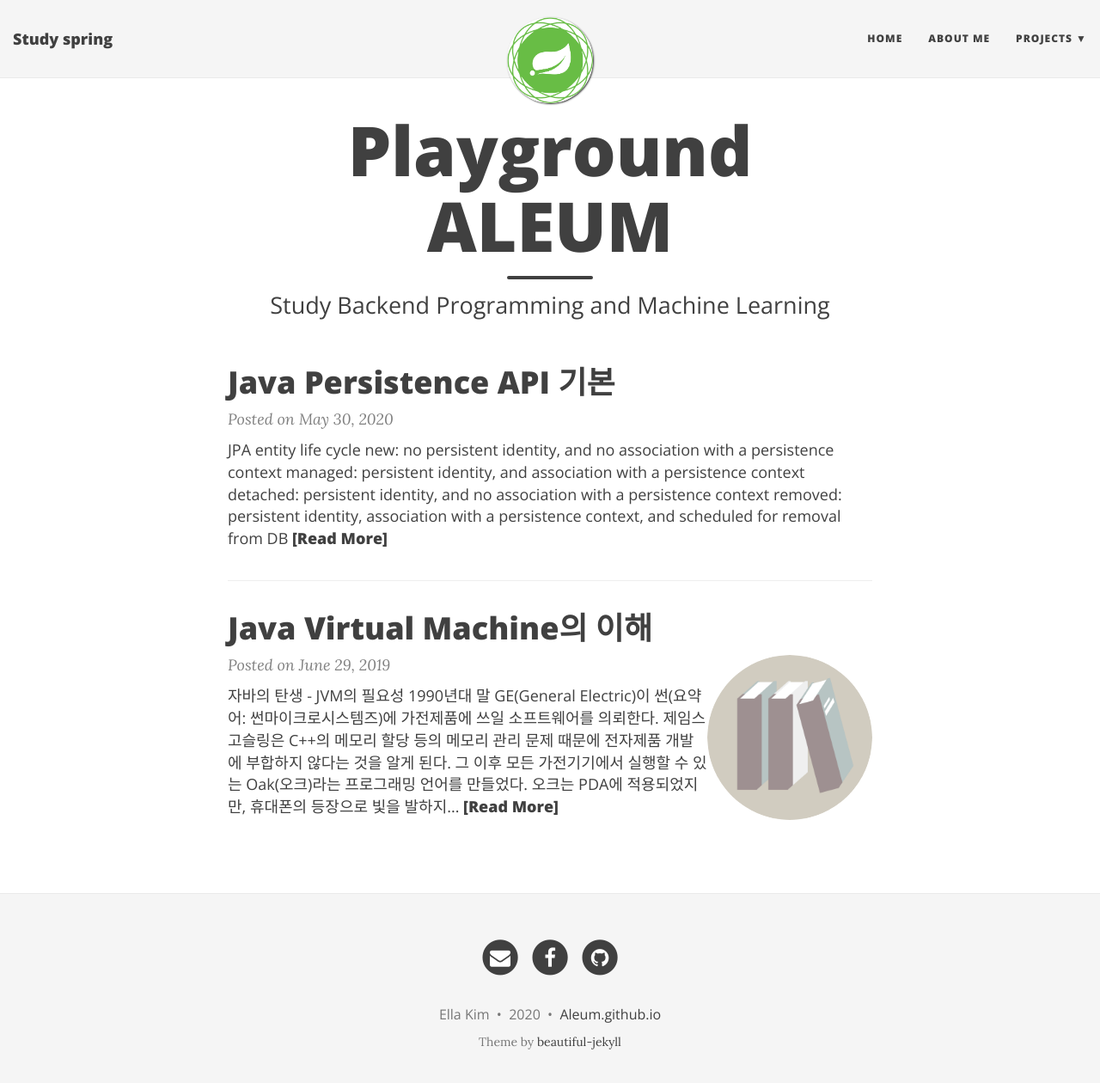
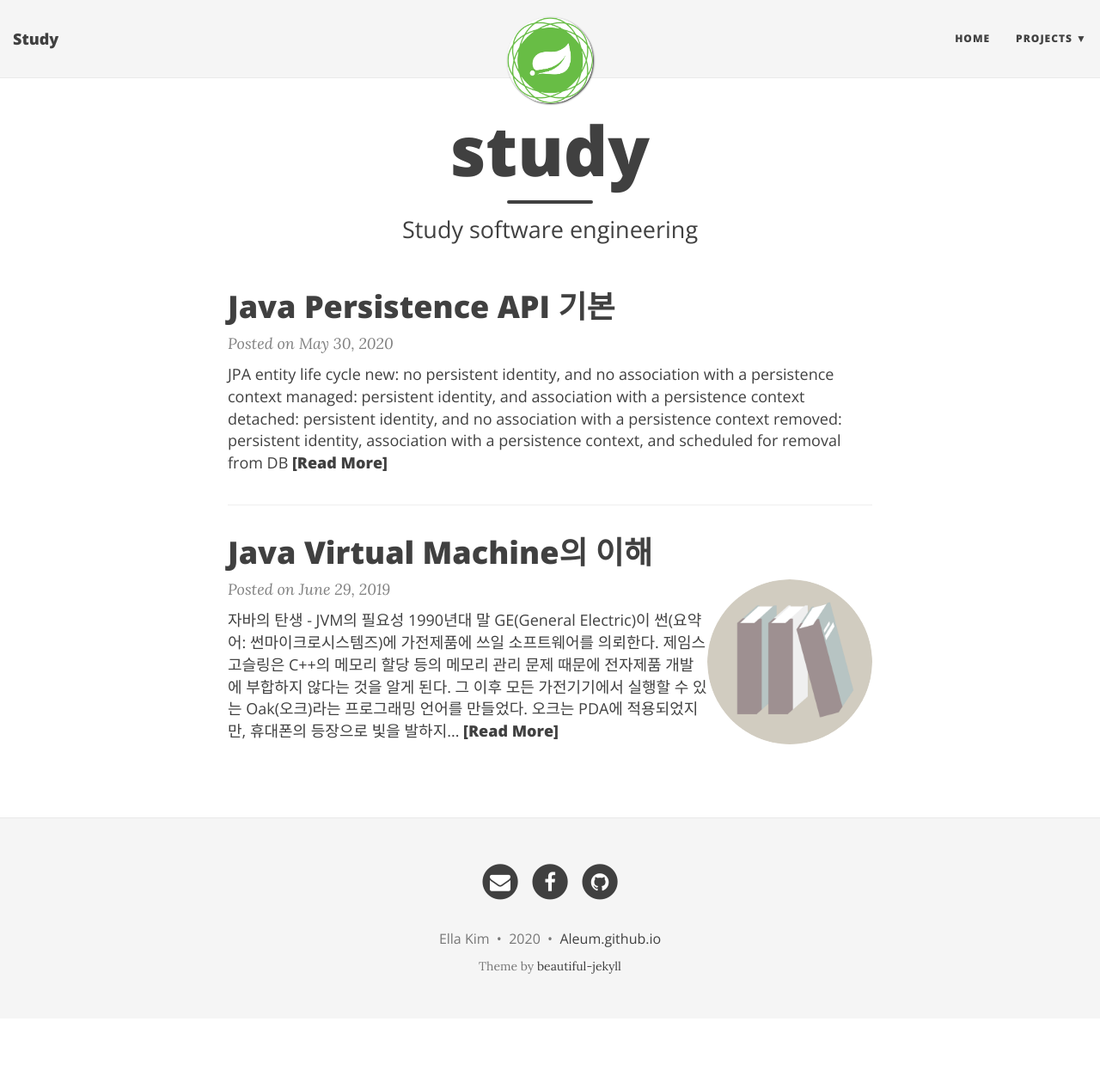
Before and after one commit to Aleum/Study-Spring, a Jekyll site: the page built from index.html, in a window 1280 px wide and 1273 px high. Shown: the top 1260 px of the window at 86% size. Built offline with Jekyll 4.4.1, drawn with Linux system fonts in a browser that asks for light colours; nearby versions of some CDN libraries; the list of posts is cut into pages by our own code.

Commit message:
[20200531] 오글거리는 것 제거

```diff
--- a/_config.yml
+++ b/_config.yml
@@ -14,20 +14,19 @@ baseurl: "/spring"
 # Of course don't forget to change the username and projectname to YOUR username and project
 
 # Name of website
-title: Study spring
+title: Study
 
 # Short description of your site
-description: Study Backend Programming - Spring Frameworks
+description: Study Backend Programming
 
 # --- Navigation bar options --- #
 
 # List of links in the navigation bar
 navbar-links:
   Home: "https://Aleum.github.io"
-  About Me: "aboutme"
   Projects:
     - Book Reviews: "https://Aleum.github.io/engineer-book-review"
-    - Spring: "https://Aleum.github.io/spring"
+    - Study: "https://Aleum.github.io/spring"
     - 9X9 Alphago: "https://github.com/Aleum/AlphaGo"
 
 # Image to show in the navigation bar - image must be a square (width = height)
--- a/index.html
+++ b/index.html
@@ -1,7 +1,7 @@
 ---
 layout: page
-title: Playground ALEUM
-subtitle: Study Backend Programming and Machine Learning
+title: study
+subtitle: Study software engineering
 use-site-title: true
 ---
 
```
Also changed, not shown: aboutme.md (deleted, +0 -21 lines), README.md (deleted).
